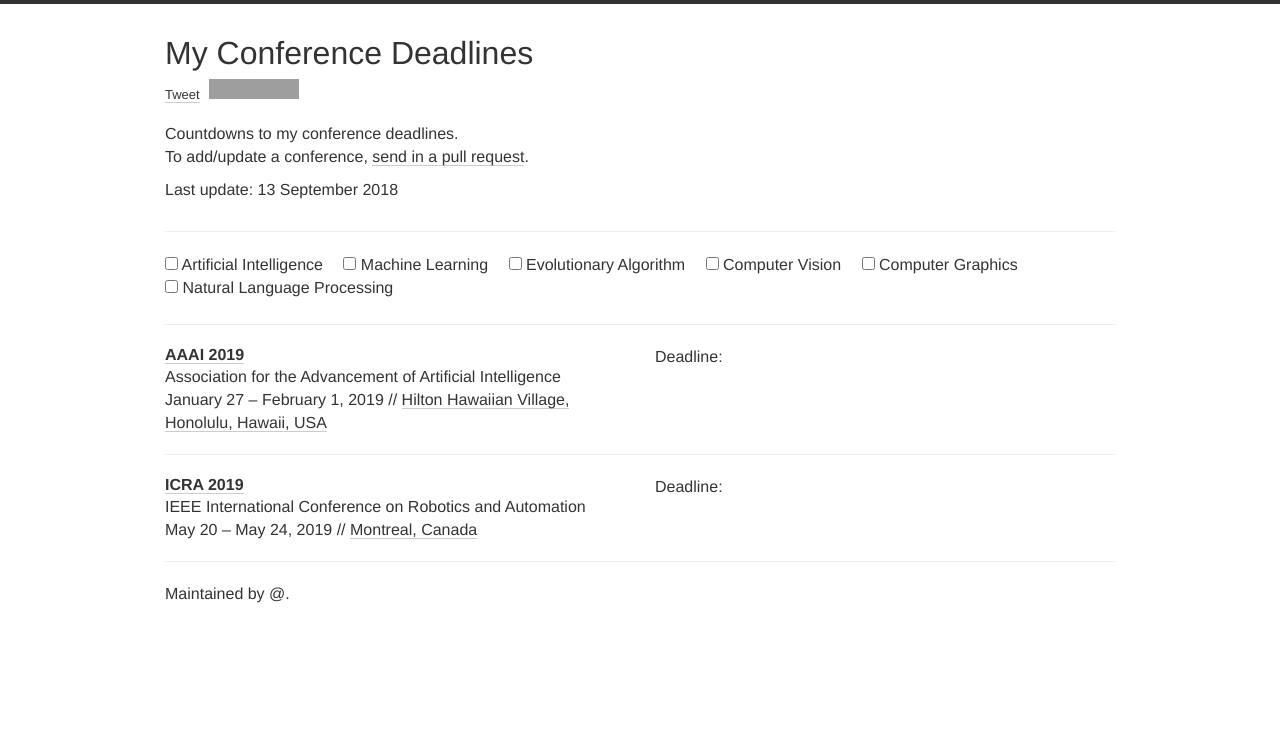
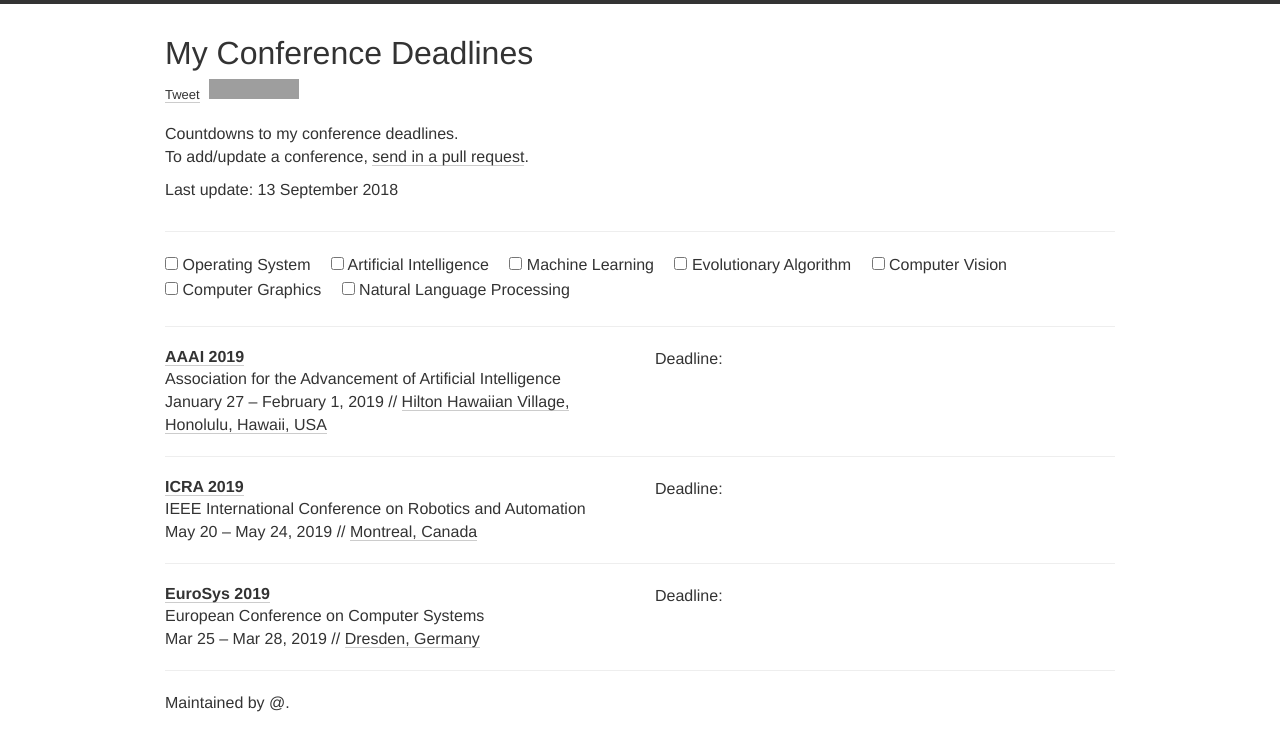
Before and after one commit to garry1ng/conf-ddl, a Jekyll site: the page built from index.html, in a window 1280 px wide. Shown: the top 751 px of the page. Built offline with Jekyll 4.4.1, drawn with Linux system fonts in a browser that asks for light colours; nearby versions of some CDN libraries; comment, search, counter and statistics services are not loaded; grey boxes are pictures that could not be loaded.

Commit message:
add eurosys19

```diff
--- a/_data/conferences.yml
+++ b/_data/conferences.yml
@@ -18,3 +18,13 @@
   date: May 20 - May 24, 2019
   place: Montreal, Canada
   tags: AI
+
+- name: EuroSys
+  description: European Conference on Computer Systems
+  year: 2019
+  link: https://www.eurosys2019.org/call-for-papers/
+  deadline: "2018-10-01 23:59"
+  timezone: Etc/GMT+0
+  date: Mar 25 - Mar 28, 2019
+  place: Dresden, Germany
+  tags: OS
--- a/_data/types.yml
+++ b/_data/types.yml
@@ -1,4 +1,6 @@
 ---
+- name: Operating System
+  tag: OS
 - name: Artificial Intelligence
   tag: AI
 - name: Machine Learning
```
